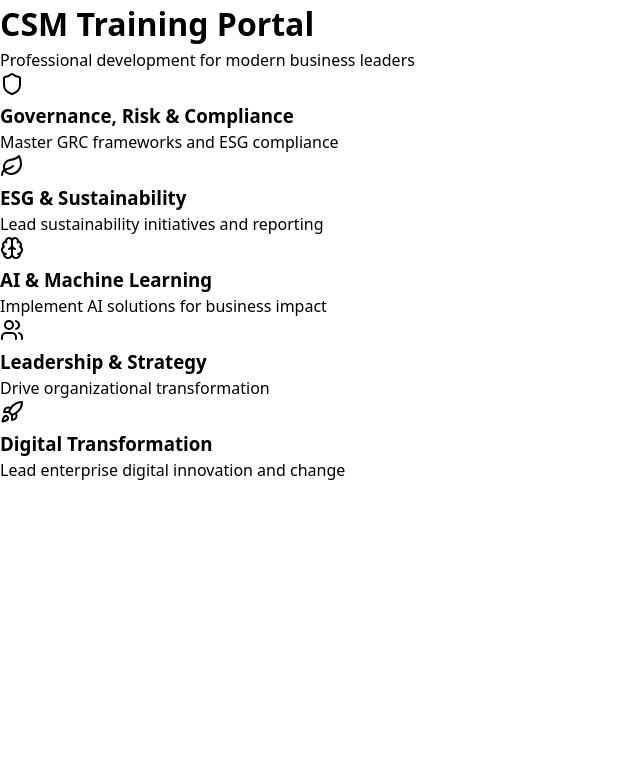
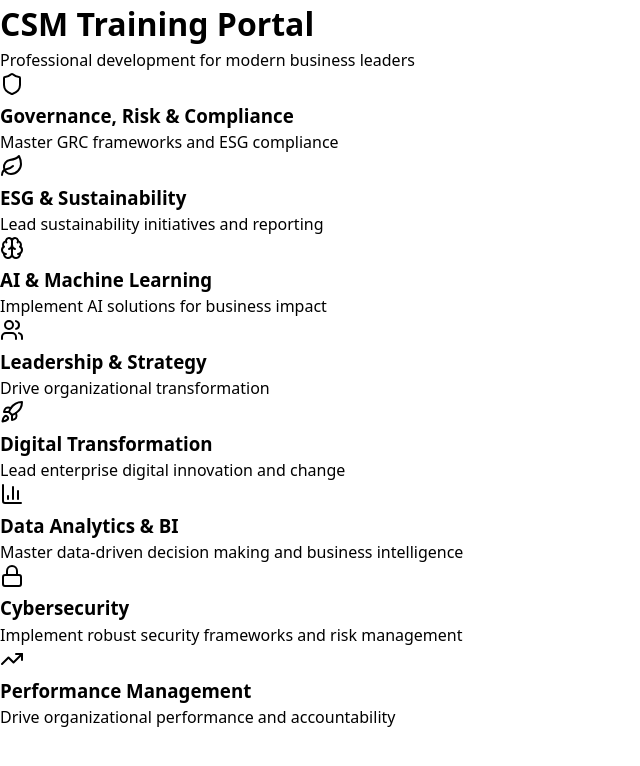
Before and after one commit to ramabulanaT/esgnavigator.ai, a React (Vite) app: page /training in a window 1280 px wide. Shown: the top 766 px of the page, without its empty margins (0-640 px from the left). Built offline with nearby package versions, Linux system fonts and the light colour scheme; the HTML template or start-up script is replaced by a standard one.

Commit message:
add all 8 training domains - complete IntelliMat catalog

```diff
--- a/src/CSMDomainDetail.jsx
+++ b/src/CSMDomainDetail.jsx
@@ -36,6 +36,24 @@ const CSMDomainDetail = () => {
       price: 'R16,000',
       duration: '8 weeks',
       description: 'Lead enterprise digital transformation with proven frameworks'
+    },
+    'data-analytics': {
+      title: 'Data Analytics & BI',
+      price: 'R14,000',
+      duration: '8 weeks',
+      description: 'Master data-driven decision making and business intelligence tools'
+    },
+    'cybersecurity': {
+      title: 'Cybersecurity',
+      price: 'R17,000',
+      duration: '10 weeks',
+      description: 'Implement robust security frameworks and manage cyber risks'
+    },
+    'performance': {
+      title: 'Performance Management',
+      price: 'R11,000',
+      duration: '6 weeks',
+      description: 'Drive organizational performance with accountability frameworks'
     }
   };
 
--- a/src/CSMTrainingLanding.jsx
+++ b/src/CSMTrainingLanding.jsx
@@ -1,6 +1,6 @@
 import React from 'react';
 import { useNavigate } from 'react-router-dom';
-import { BookOpen, Shield, Leaf, Brain, Users, Rocket } from 'lucide-react';
+import { BookOpen, Shield, Leaf, Brain, Users, Rocket, BarChart3, Lock, TrendingUp } from 'lucide-react';
 
 const CSMTrainingLanding = () => {
   const navigate = useNavigate();
@@ -40,6 +40,27 @@ const CSMTrainingLanding = () => {
       icon: Rocket,
       description: 'Lead enterprise digital innovation and change',
       color: 'bg-cyan-500'
+    },
+    {
+      id: 'data-analytics',
+      title: 'Data Analytics & BI',
+      icon: BarChart3,
+      description: 'Master data-driven decision making and business intelligence',
+      color: 'bg-indigo-500'
+    },
+    {
+      id: 'cybersecurity',
+      title: 'Cybersecurity',
+      icon: Lock,
+      description: 'Implement robust security frameworks and risk management',
+      color: 'bg-red-500'
+    },
+    {
+      id: 'performance',
+      title: 'Performance Management',
+      icon: TrendingUp,
+      description: 'Drive organizational performance and accountability',
+      color: 'bg-emerald-500'
     }
   ];
 
```
